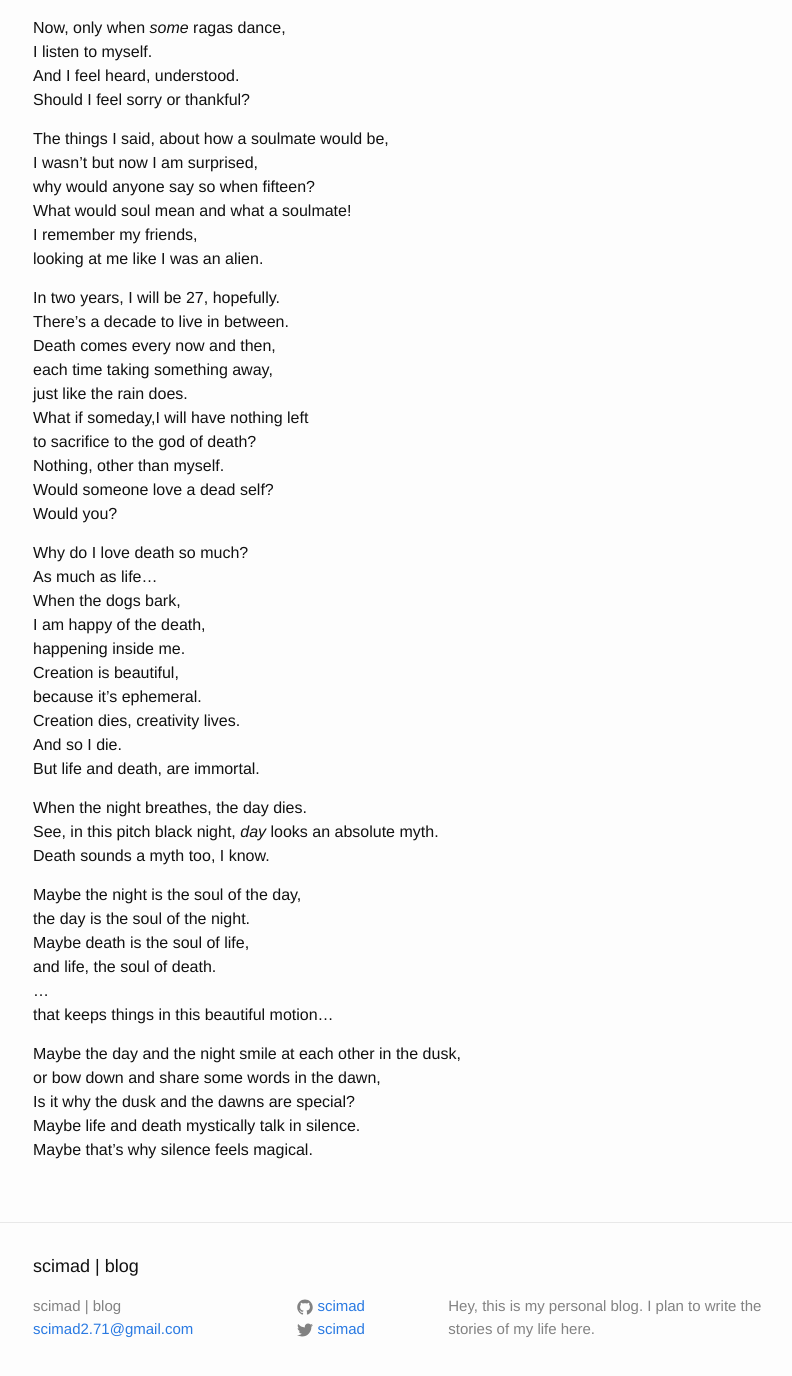
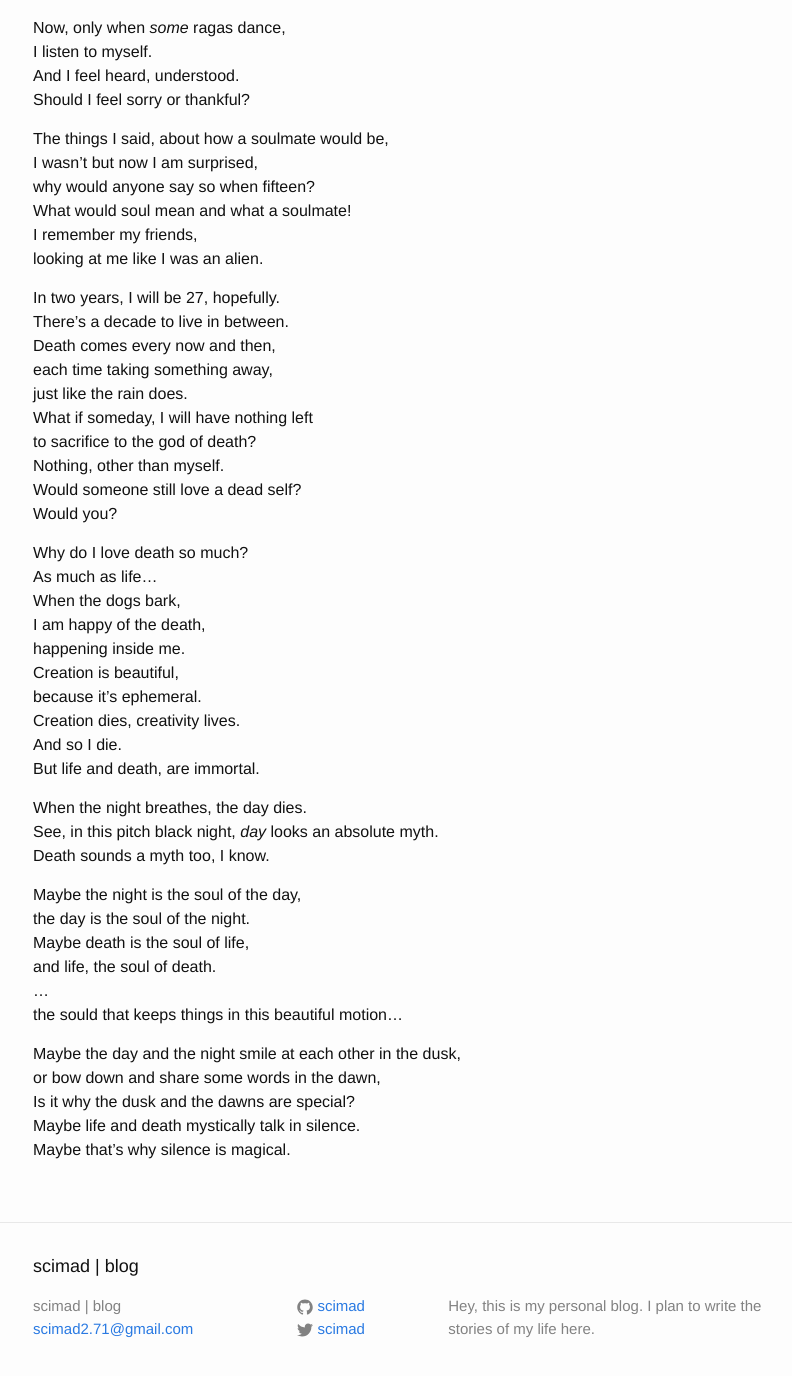
Before and after one commit to scimad/scimad.github.io, a Jekyll site: the page built from _posts/2019-05-29-silent-conversation.markdown, in a window 1280 px wide and 1400 px high, scrolled down 1018 px. Shown: the top 1376 px of the window, without its empty margins (237-1029 px from the left). Built offline with Jekyll 4.4.1, drawn with Linux system fonts in a browser that asks for light colours.

Commit message:
Fix few lines

```diff
--- a/_posts/2019-05-29-silent-conversation.markdown
+++ b/_posts/2019-05-29-silent-conversation.markdown
@@ -58,10 +58,10 @@ There's a decade to live in between.
 Death comes every now and then,
 each time taking something away,
 just like the rain does.
-What if someday,I will have nothing left
+What if someday, I will have nothing left
 to sacrifice to the god of death?
 Nothing, other than myself.
-Would someone love a dead self?
+Would someone still love a dead self?
 Would you?
 
 Why do I love death so much?
@@ -84,12 +84,12 @@ the day is the soul of the night.
 Maybe death is the soul of life,
 and life, the soul of death.
 ...
-that keeps things in this beautiful motion...
+the sould that keeps things in this beautiful motion...
 
 Maybe the day and the night smile at each other in the dusk,
 or bow down and share some words in the dawn,
 Is it why the dusk and the dawns are special?
 Maybe life and death mystically talk in silence.
-Maybe that's why silence feels magical.
+Maybe that's why silence is magical.
 
 <div class="fb-comments" data-href="https://scimad.github.io/work/2019/05/21/silent-conversation.html" data-width="600" data-numposts="5"></div>
```
